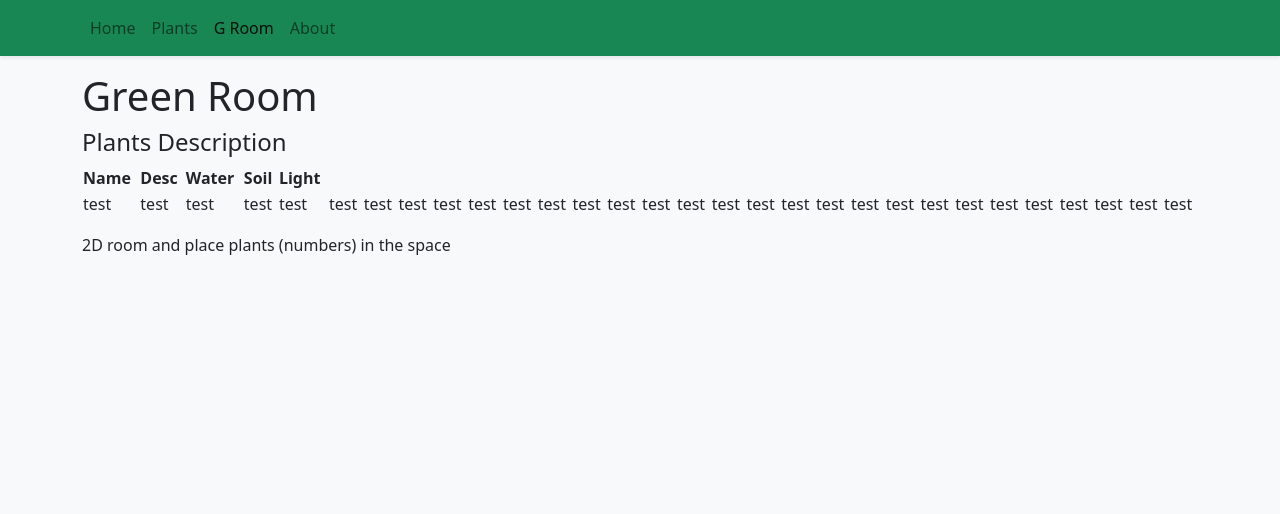
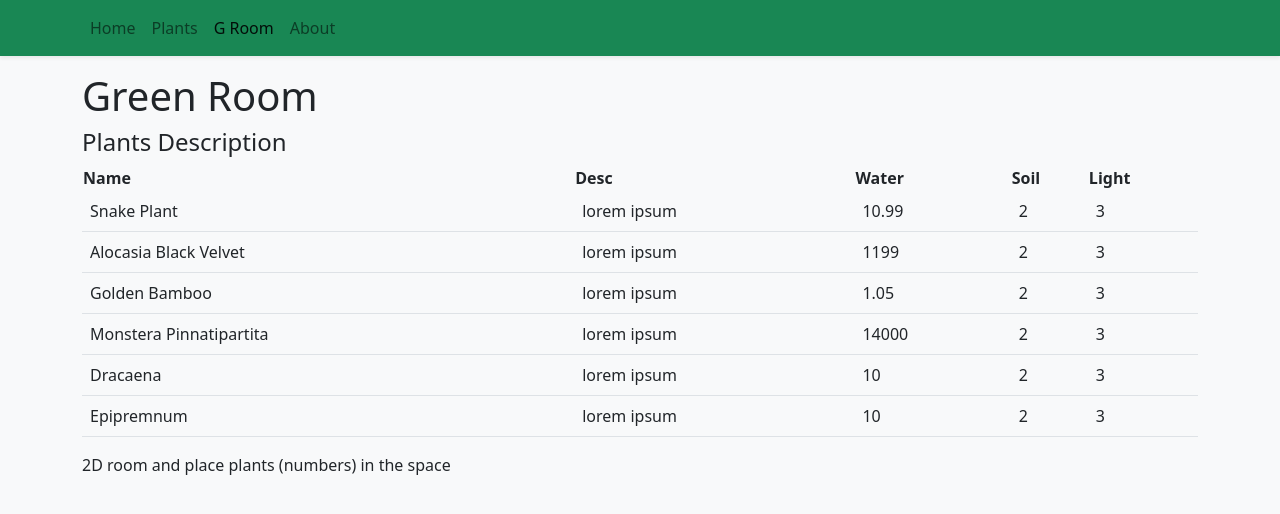
Before and after one commit to hseiji/green-room-app, a React (Vite) app: page /groom in a window 1280 px wide. Shown: the top 514 px of the page. Built offline with nearby package versions, Linux system fonts and the light colour scheme.

Commit message:
update GRoomItem table

```diff
--- a/src/components/GRoomItem.tsx
+++ b/src/components/GRoomItem.tsx
@@ -8,12 +8,12 @@ type GRoomItemProps = {
 
 export function GRoomItem({ name, desc, water, soil, light }: GRoomItemProps) {
   return (
-    <>
-      <td>test</td>
-      <td>test</td>
-      <td>test</td>
-      <td>test</td>
-      <td>test</td>
-    </>
+    <tr>
+      <td>{name}</td>
+      <td>{desc}</td>
+      <td>{water}</td>
+      <td>{soil}</td>
+      <td>{light}</td>
+    </tr>
   )
 }
```
